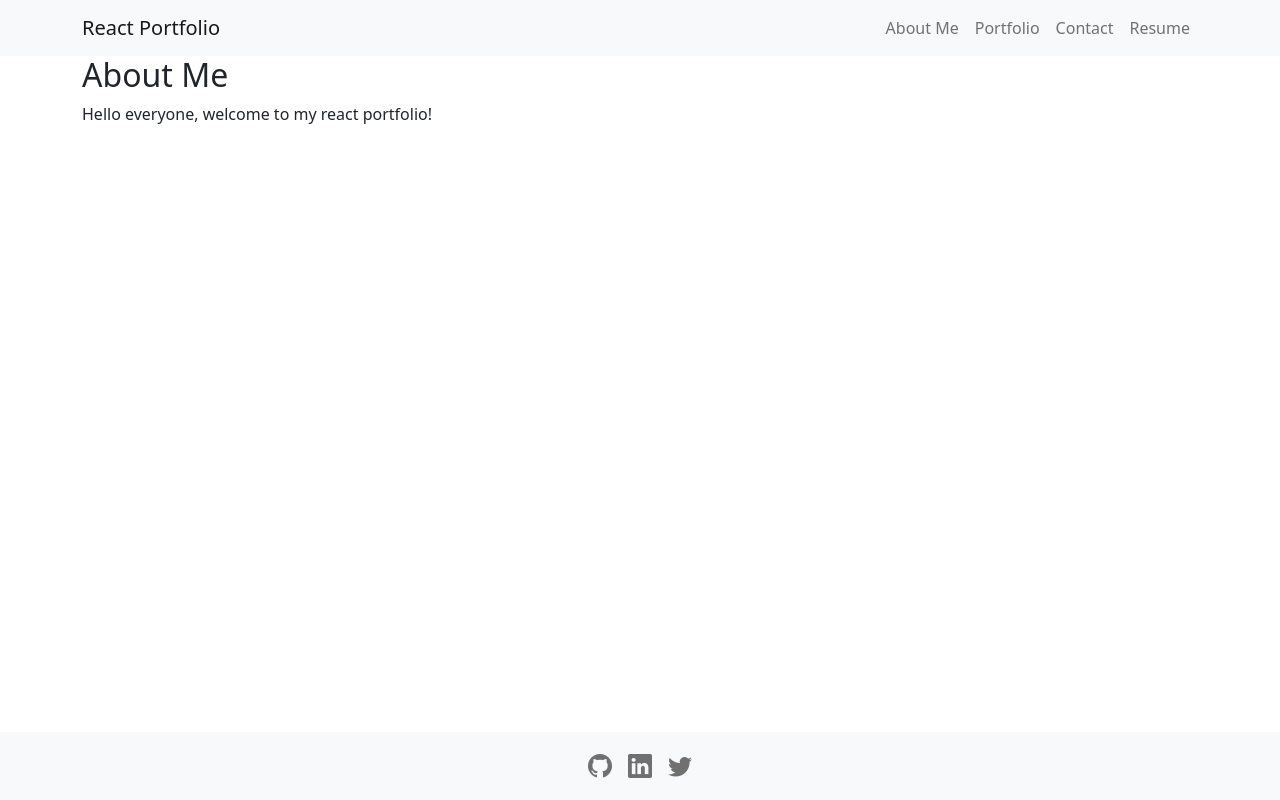
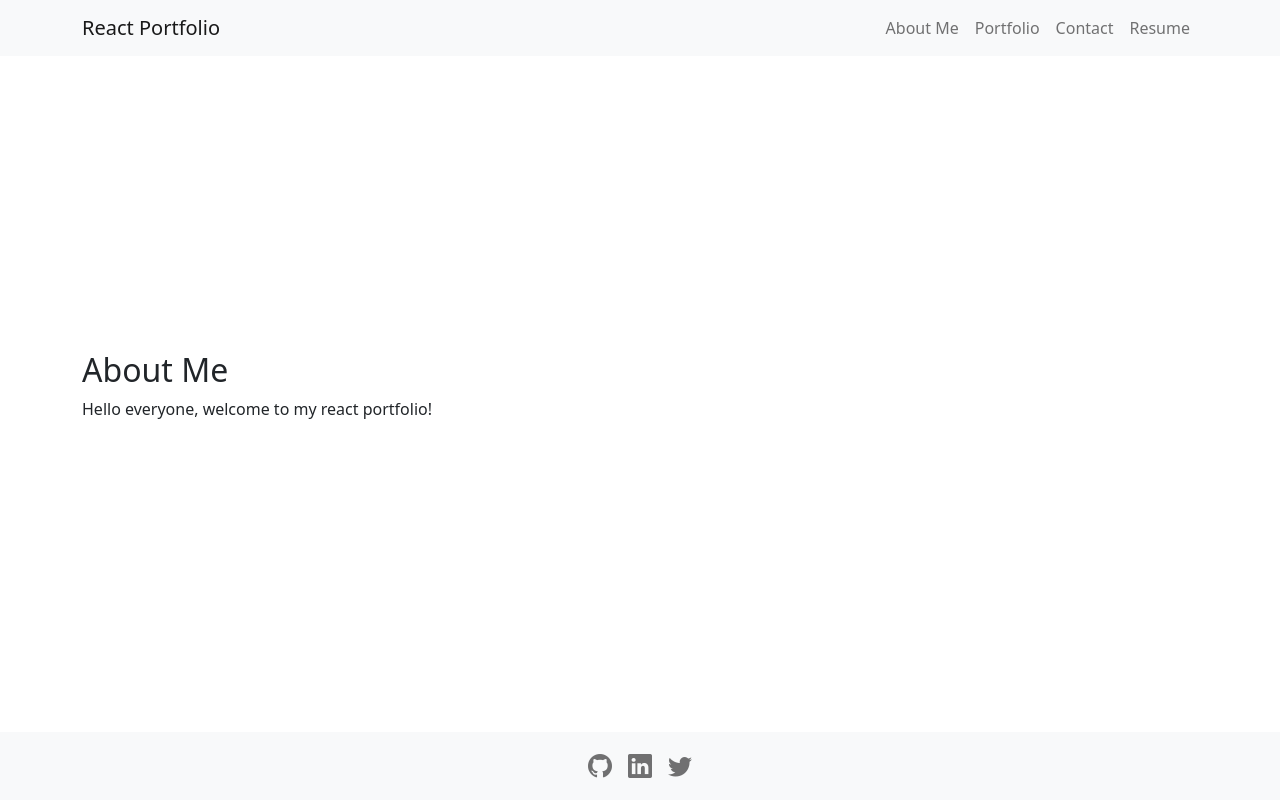
Before and after one commit to ncougs/React-Portfolio, a React (Create React App) app: page / in a window 1280 px wide. Built offline with nearby package versions, Linux system fonts and the light colour scheme.

Commit message:
updating postitioning

```diff
--- a/public/index.html
+++ b/public/index.html
@@ -15,6 +15,6 @@
 	</head>
 	<body>
 		<noscript>You need to enable JavaScript to run this app.</noscript>
-		<div id="root"></div>
+		<div id="root" class="d-flex flex-column min-vh-100"></div>
 	</body>
 </html>
--- a/src/App.js
+++ b/src/App.js
@@ -1,5 +1,5 @@
 import { useState } from 'react';
-import { Container } from 'react-bootstrap';
+import { Container, Row, Col } from 'react-bootstrap';
 
 import NavBar from './components/Navbar';
 import Navigation from './components/Navigation';
@@ -10,8 +10,12 @@ const App = () => {
 	return (
 		<>
 			<NavBar selectSection={renderSection} />
-			<Container>
-				<Navigation section={section} />
+			<Container className='flex-grow-1 d-flex flex-column'>
+				<Row className='my-auto'>
+					<Col>
+						<Navigation section={section} />
+					</Col>
+				</Row>
 			</Container>
 			<Footer />
 		</>
--- a/src/components/Footer.js
+++ b/src/components/Footer.js
@@ -7,7 +7,7 @@ const Footer = () => {
 	};
 
 	return (
-		<Navbar fixed='bottom' bg='light' variant='light'>
+		<Navbar sticky='bottom' bg='light' variant='light'>
 			<Container>
 				<Nav className='m-auto'>
 					<Nav.Link href='https://github.com/' target='_blank'>
```
